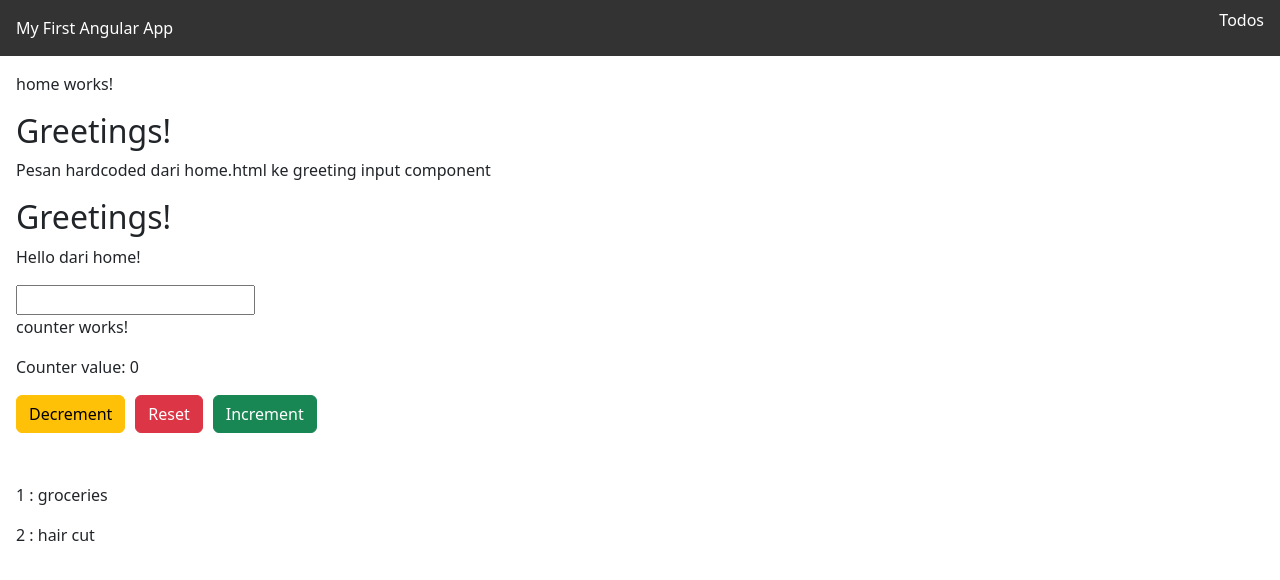
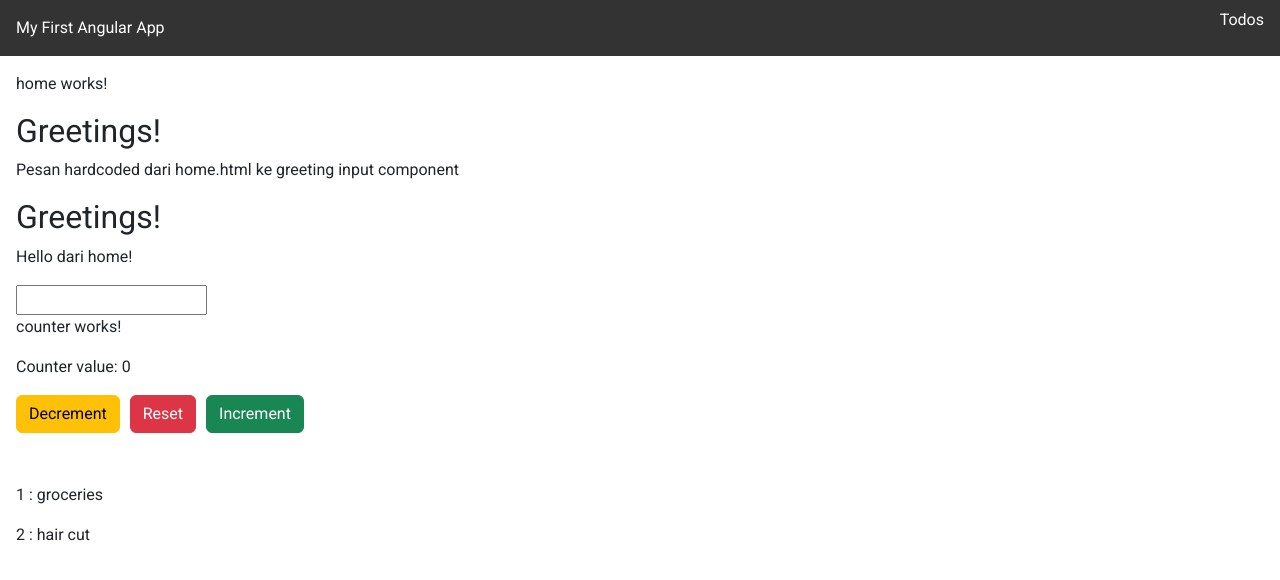
Before and after one commit to n0tx/angular-20, an Angular app: page / in a window 1280 px wide. Shown: the top 580 px of the page. Built offline with nearby package versions, Linux system fonts and the light colour scheme.

Commit message:
memasang font google roboto pada project

```diff
--- a/src/index.html
+++ b/src/index.html
@@ -6,6 +6,7 @@
   <base href="/">
   <meta name="viewport" content="width=device-width, initial-scale=1">
   <link rel="icon" type="image/x-icon" href="favicon.ico">
+  <link href="https://fonts.googleapis.com/css?family=Roboto:400,700&display=swap" rel="stylesheet">
 </head>
 <body>
   <app-root></app-root>
--- a/src/styles.css
+++ b/src/styles.css
@@ -1,5 +1,6 @@
 /* You can add global styles to this file, and also import other style files */
 html, body {
+  font-family: 'Roboto', Arial, Sans-Serif;
   margin: 2;
   padding: 2;
 }
```
